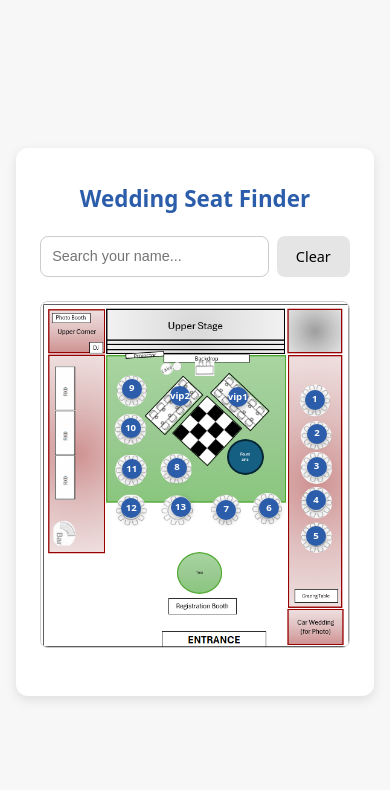
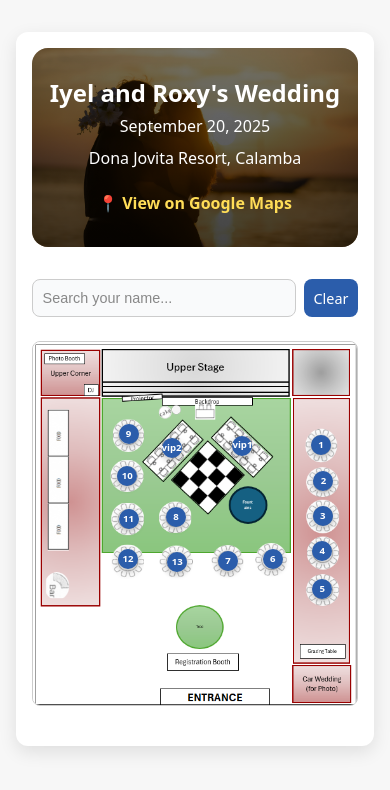
Before and after one commit to iyelrodriguez/wedding-seat-finderv2, a React (Vite) app: page / in a window 390 px wide. Shown: the top 790 px of the page. Built offline with nearby package versions, Linux system fonts and the light colour scheme.

Commit message:
Enhance UI: styled search bar & results, added pulsing marker

```diff
--- a/public/guestlist.json
+++ b/public/guestlist.json
@@ -36,7 +36,7 @@
   "Jonathan Sayaman": "2",
   "Josephine Ganden": "2",
   "Alex Jordan Coronado": "2",
-  "Rick Andre Rodriuez": "3",
+  "Rick Andre Rodriguez": "3",
   "Alyza Villanueva": "3",
   "CJ Villanueva": "3",
   "Mikaella Torres (w/ Maeve)": "3",
--- a/public/markers.json
+++ b/public/markers.json
@@ -48,15 +48,15 @@
     "y": 62.56408158813264
   },
   "13": {
-    "x": 45.3125,
-    "y": 62.38956151832461
+    "x": 44.53125,
+    "y": 63.335787521815014
   },
   "vip1": {
-    "x": 63.8671875,
-    "y": 30.36512870855148
+    "x": 64.6484375,
+    "y": 31.22409467713787
   },
   "vip2": {
-    "x": 45.1171875,
-    "y": 30.190608638743456
+    "x": 42.7734375,
+    "y": 31.922174956369982
   }
 }
--- a/src/App.css
+++ b/src/App.css
@@ -6,27 +6,81 @@ body {
 }
 
 .app-container {
-  padding: 1rem;
+  min-height: 100vh;
   display: flex;
   justify-content: center;
+  align-items: flex-start;
+  padding: 2rem 1rem;
+  box-sizing: border-box;
 }
 
+/* Card */
 .card {
   max-width: 800px;
   width: 100%;
   background: white;
   padding: 1.5rem;
-  border-radius: 12px;
-  box-shadow: 0 4px 12px rgba(0, 0, 0, 0.1);
+  border-radius: 16px;
+  box-shadow: 0 6px 18px rgba(0, 0, 0, 0.1);
+  position: relative;
+  z-index: 1;
 }
 
-.title {
+/* Hero Section */
+.hero {
+  position: relative;
+  border-radius: 16px;
+  overflow: hidden;
+  margin-bottom: 2rem;
   text-align: center;
-  margin-bottom: 1.5rem;
-  color: #2b5dab;
-  font-size: 1.8rem;
+  color: white;
+  padding: 3rem 1rem;
 }
 
+.hero::before {
+  content: "";
+  position: absolute;
+  inset: 0;
+  background: url("/herophoto.jpg") center 30% / cover no-repeat;
+  z-index: 0;
+  filter: brightness(0.65);
+}
+
+.hero::after {
+  content: "";
+  position: absolute;
+  inset: 0;
+  background: linear-gradient(to bottom, rgba(0,0,0,0.3), rgba(0,0,0,0.6));
+  z-index: 1;
+}
+
+.hero-content {
+  position: relative;
+  z-index: 2;
+}
+
+.hero h1 {
+  margin: 0;
+  font-size: 2rem;
+  font-weight: bold;
+}
+
+.hero h2 {
+  margin: 0.5rem 0;
+  font-size: 1.2rem;
+  font-weight: 500;
+}
+
+.hero a {
+  display: inline-block;
+  margin-top: 0.8rem;
+  color: #ffdd57;
+  font-weight: 600;
+  text-decoration: none;
+}
+.hero a:hover {
+  text-decoration: underline;
+}
 /* Search box */
 .search-box {
   display: flex;
@@ -40,6 +94,12 @@ body {
   border: 1px solid #ccc;
   border-radius: 8px;
   font-size: 1rem;
+  background: #f9fafb;       /* soft gray background */
+  color: #111;               /* dark text for readability */
+}
+
+.search-box input::placeholder {
+  color: #888;               /* softer placeholder */
 }
 
 .search-box button {
@@ -47,11 +107,13 @@ body {
   border: none;
   border-radius: 8px;
   cursor: pointer;
-  background: #e5e5e5;
+  background: #2b5dab;
+  color: white;
   font-size: 1rem;
+  transition: background 0.2s ease;
 }
 .search-box button:hover {
-  background: #ddd;
+  background: #1f407a;
 }
 
 /* Results */
@@ -60,20 +122,22 @@ body {
   padding: 0.8rem;
   border-radius: 8px;
   font-size: 1rem;
+  line-height: 1.4;
 }
 
 .results.single {
-  background: #565656;
-  border: 1px solid #cdddf9;
-  color: #fff;
+  background: #fdf6ec;
+  border: 1px solid #f59e0b;
+  color: #333;
 }
 .results.multiple {
-  background: #565656;
-  border: 1px solid #ffe2a8;
-  color: #fff;
+  background: #fff8e6;
+  border: 1px solid #fbbf24;
+  color: #333;
 }
 .results.none {
-  color: #666;
+  color: #999;
+  font-style: italic;
 }
 
 .results ul {
@@ -82,12 +146,15 @@ body {
 }
 
 .name {
-  font-weight: 600;
+  font-weight: 700;
+  color: #f59e0b;   /* orange for highlight */
 }
+
 .highlight {
-  color: #f59e0b;
-  font-weight: bold;
+  color: #2b5dab;   /* wedding blue */
+  font-weight: 700;
 }
+
 
 /* Seating plan */
 .plan-container {
@@ -108,15 +175,19 @@ body {
   transform: translate(-50%, -100%);
   background: #2b5dab;
   color: white;
-  font-size: clamp(0.6rem, 2vw, 0.9rem); /* responsive size */
+  font-size: clamp(0.6rem, 2vw, 0.9rem);
   font-weight: bold;
   border-radius: 50%;
   display: flex;
   align-items: center;
   justify-content: center;
   box-shadow: 0 2px 6px rgba(0, 0, 0, 0.3);
-  width: clamp(20px, 4vw, 30px);   /* responsive width */
-  height: clamp(20px, 4vw, 30px);  /* responsive height */
+  width: clamp(20px, 4vw, 30px);
+  height: clamp(20px, 4vw, 30px);
+  cursor: grab;
+}
+.marker:active {
+  cursor: grabbing;
 }
 
 .highlight-marker {
@@ -152,7 +223,6 @@ body {
   border-radius: 6px;
   cursor: pointer;
 }
-
 .admin-login button:hover {
   background: #1f407a;
 }
@@ -176,21 +246,53 @@ body {
   align-items: center;
 }
 
+.tip {
+  font-size: 0.85rem;
+  color: #555;
+  margin-top: 0.5rem;
+}
+/* Highlighted marker animation */
+@keyframes pulse {
+  0% {
+    transform: translate(-50%, -100%) scale(1);
+    box-shadow: 0 0 0 0 rgba(245, 158, 11, 0.6);
+  }
+  50% {
+    transform: translate(-50%, -100%) scale(1.2);
+    box-shadow: 0 0 0 10px rgba(245, 158, 11, 0);
+  }
+  100% {
+    transform: translate(-50%, -100%) scale(1);
+    box-shadow: 0 0 0 0 rgba(245, 158, 11, 0);
+  }
+}
+
+.highlight-marker {
+  background: #f59e0b;
+  z-index: 10;
+  animation: pulse 1.5s infinite;
+}
 /* Mobile tweaks */
 @media (max-width: 600px) {
+  .hero {
+    padding: 2rem 1rem;
+  }
+  .hero h1 {
+    font-size: 1.5rem;
+  }
+  .hero h2 {
+    font-size: 1rem;
+  }
   .title {
     font-size: 1.4rem;
   }
-
-  .search-box input {
-    font-size: 0.9rem;
-  }
-
+  .search-box input,
   .search-box button {
     font-size: 0.9rem;
+    padding: 0.6rem;
   }
-
-  .results {
-    font-size: 0.9rem;
+  .card {
+    padding: 1rem;
+    border-radius: 12px;
   }
 }
--- a/src/App.jsx
+++ b/src/App.jsx
@@ -27,6 +27,7 @@ function App() {
   const [isAdmin, setIsAdmin] = useState(false);
   const [adminEntered, setAdminEntered] = useState(false);
   const [tableToPlace, setTableToPlace] = useState("");
+  const [dragging, setDragging] = useState(null); // track marker being dragged
   const planRef = useRef(null);
 
   // Load guest list & markers
@@ -104,10 +105,52 @@ function App() {
     reader.readAsText(file);
   };
 
+  // Dragging logic
+  const handleMouseDown = (e, table) => {
+    if (!adminEntered) return;
+    setDragging(table);
+    e.stopPropagation();
+  };
+
+  const handleMouseMove = (e) => {
+    if (!dragging || !planRef.current) return;
+    const rect = planRef.current.getBoundingClientRect();
+    const x = ((e.clientX - rect.left) / rect.width) * 100;
+    const y = ((e.clientY - rect.top) / rect.height) * 100;
+    setMarkers((m) => ({ ...m, [dragging]: { x, y } }));
+  };
+
+  const handleMouseUp = () => {
+    if (dragging) setDragging(null);
+  };
+
+  useEffect(() => {
+    window.addEventListener("mousemove", handleMouseMove);
+    window.addEventListener("mouseup", handleMouseUp);
+    return () => {
+      window.removeEventListener("mousemove", handleMouseMove);
+      window.removeEventListener("mouseup", handleMouseUp);
+    };
+  });
+
   return (
     <div className="app-container">
       <div className="card">
-        <h1 className="title">Wedding Seat Finder</h1>
+        {/* Hero Section */}
+        <div className="hero">
+          <div className="hero-content">
+            <h1>Iyel and Roxy's Wedding</h1>
+            <h2>September 20, 2025</h2>
+            <h2>Dona Jovita Resort, Calamba</h2>
+            <a
+              href="https://maps.app.goo.gl/2zrg8VGxCGa6CBF8A"
+              target="_blank"
+              rel="noopener noreferrer"
+            >
+              📍 View on Google Maps
+            </a>
+          </div>
+        </div>
 
         {/* Search */}
         <div className="search-box">
@@ -151,7 +194,11 @@ function App() {
         )}
 
         {/* Seating plan */}
-        <div ref={planRef} onClick={handlePlaceMarker} className="plan-container">
+        <div
+          ref={planRef}
+          onClick={handlePlaceMarker}
+          className="plan-container"
+        >
           <img src="/seatplan.png" alt="Seating plan" />
           {Object.entries(markers).map(([table, pos]) => {
             const isSelected =
@@ -168,6 +215,7 @@ function App() {
                   left: `${pos.x}%`,
                   top: `${pos.y}%`,
                 }}
+                onMouseDown={(e) => handleMouseDown(e, table)}
               >
                 {table}
               </div>
@@ -214,6 +262,7 @@ function App() {
                   <button onClick={exportMarkers}>Export markers</button>
                   <input type="file" accept=".json" onChange={importMarkers} />
                 </div>
+                <p className="tip">💡 Drag markers to move them.</p>
               </div>
             )}
           </div>
```
Also changed, not shown: public/herophoto.jpg (added).
